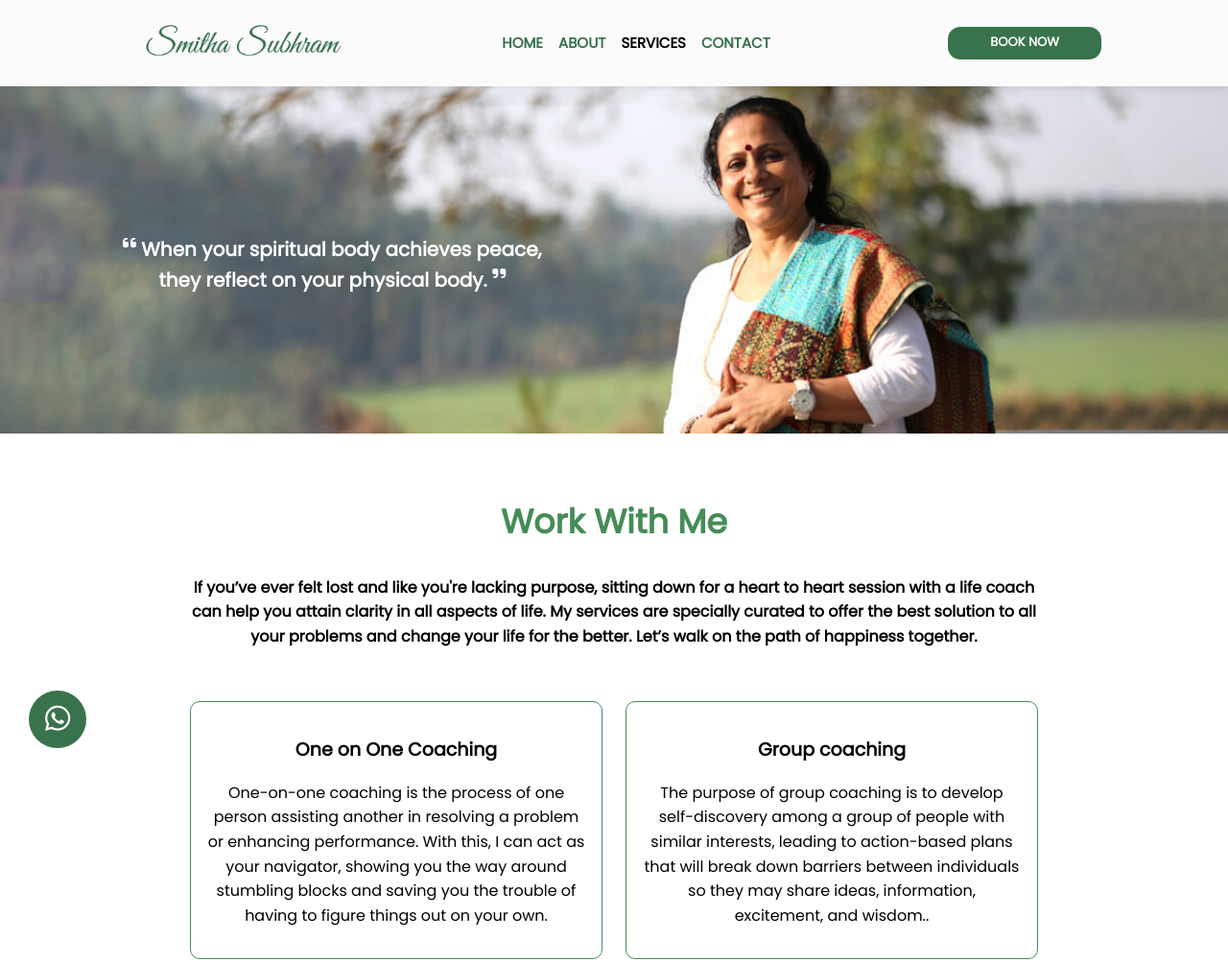
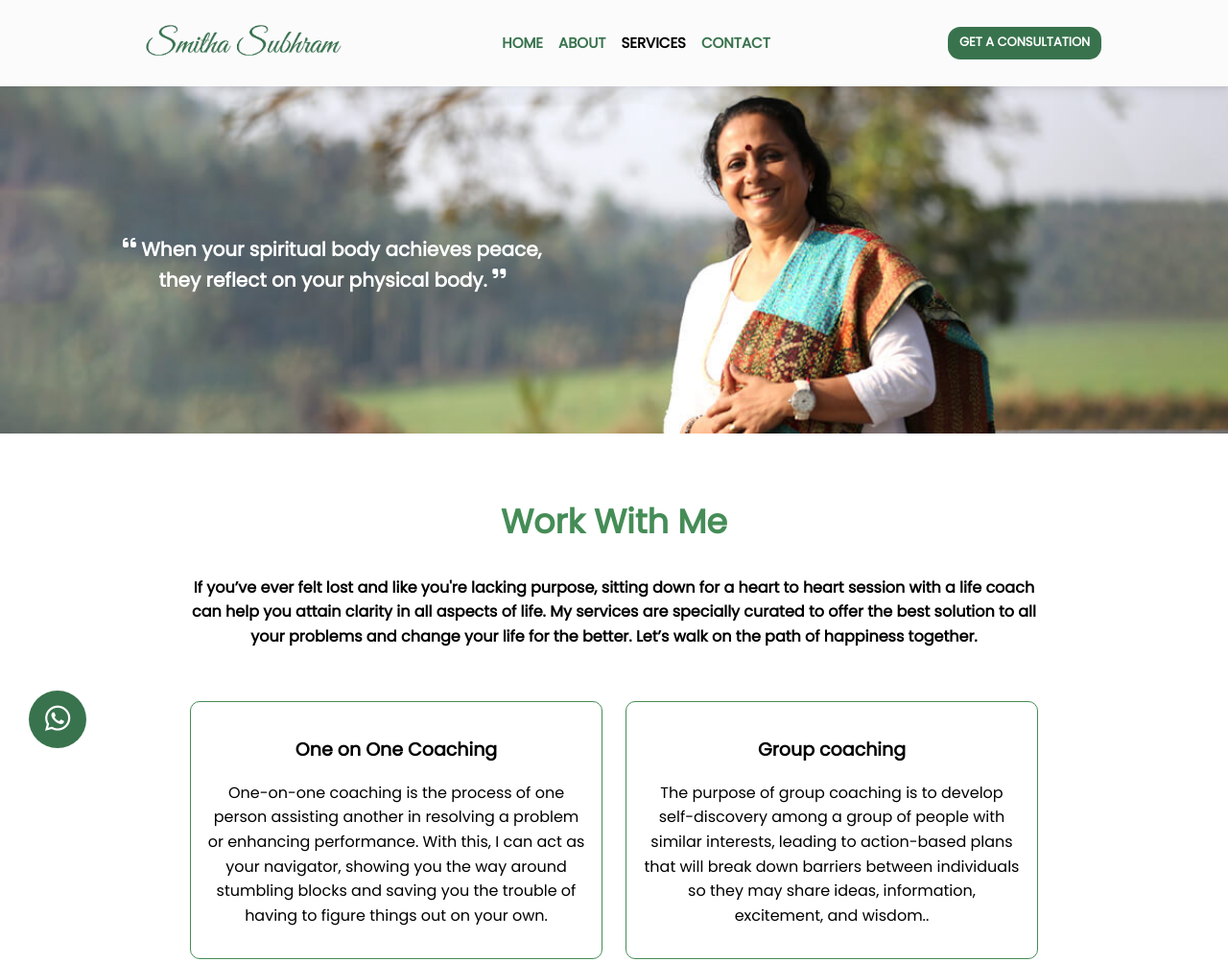
Before and after one commit to brandguruinsights/smitha_sample_brandguru, a plain HTML site: page services.html in a window 1280 px wide. Shown: the top 1003 px of the page at 96% size. Drawn offline with nearby package versions, Linux system fonts and the light colour scheme; a script that the page names is missing.

Commit message:
Update services.html

```diff
--- a/services.html
+++ b/services.html
@@ -89,7 +89,7 @@
                 <!-- button -->
 
                 <a class="text-reset me-3" href="booknow.html">
-                    <button type="button" onclick = "window.location.href='booknow.html';" class="nav_button">BOOK NOW</button>
+                    <button type="button" onclick = "window.location.href='booknow.html';" class="nav_button">GET A CONSULTATION</button>
                   </a>
 
 
```
